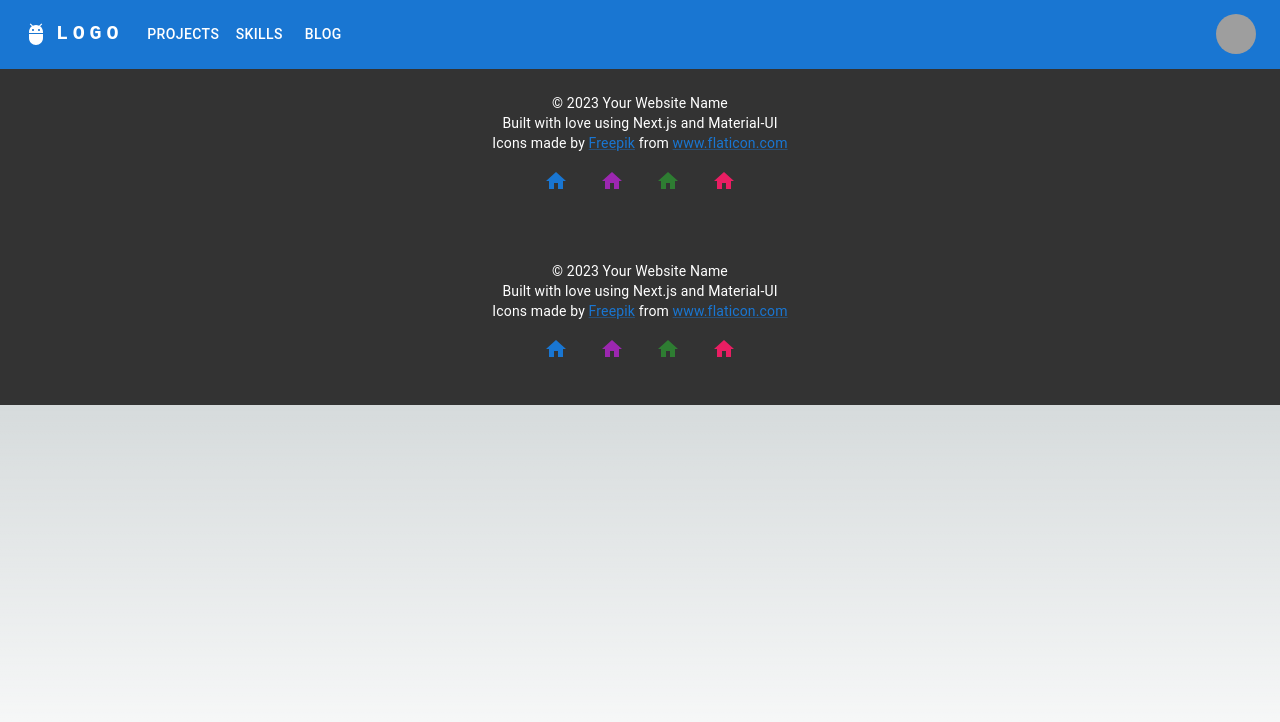
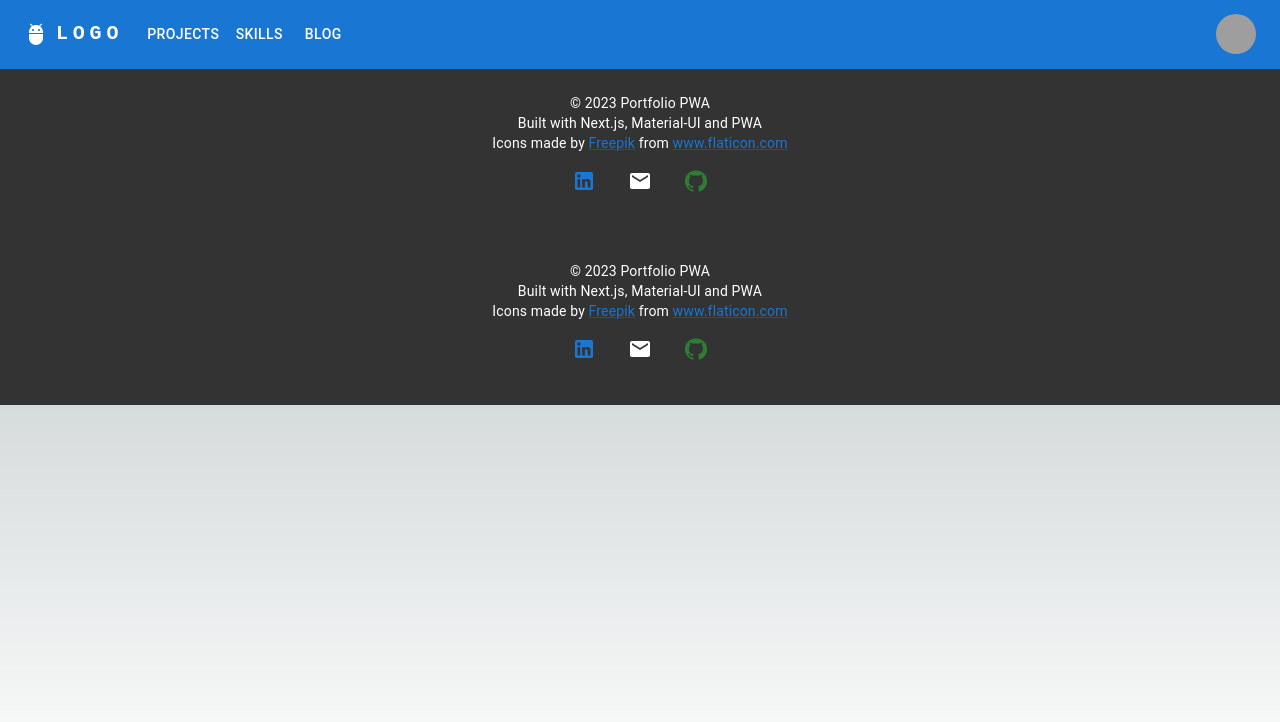
Before and after one commit to jackjk521/portfolio-mui-next, a Next.js app: page /components/footer in a window 1280 px wide. Shown: the top 722 px of the page. Built offline with nearby package versions, Linux system fonts and the light colour scheme; grey boxes are pictures that could not be loaded.

Commit message:
Editted footer

```diff
--- a/pages/components/footer.js
+++ b/pages/components/footer.js
@@ -6,6 +6,9 @@ import Link from "@mui/material/Link";
 // Icons
 import { pink } from "@mui/material/colors";
 import SvgIcon, { SvgIconProps } from "@mui/material/SvgIcon";
+import LinkedInIcon from '@mui/icons-material/LinkedIn';
+import EmailIcon from '@mui/icons-material/Email';
+import GitHubIcon from '@mui/icons-material/GitHub';
 
 function HomeIcon(props) {
   return (
@@ -26,10 +29,10 @@ export default function Footer() {
         textAlign: "center",
       }}>
       <Typography variant="body2">
-        &copy; {new Date().getFullYear()} Your Website Name
+        &copy; {new Date().getFullYear()} Portfolio PWA
       </Typography>
       <Typography variant="body2">
-        Built with love using Next.js and Material-UI
+        Built with Next.js, Material-UI and PWA
       </Typography>
       <Typography variant="body2">
         Icons made by{" "}
@@ -57,10 +60,10 @@ export default function Footer() {
             m: 2,
           },
         }}>
-        <HomeIcon color="primary" />
-        <HomeIcon color="secondary" />
-        <HomeIcon color="success" />
-        <HomeIcon sx={{ color: pink[500] }} />
+        <LinkedInIcon color="primary" />
+        <EmailIcon color="white" />
+        <GitHubIcon color="success" />
+        {/* <HomeIcon sx={{ color: pink[500] }} /> */}
       </Box>
     </Box>
   );
```
